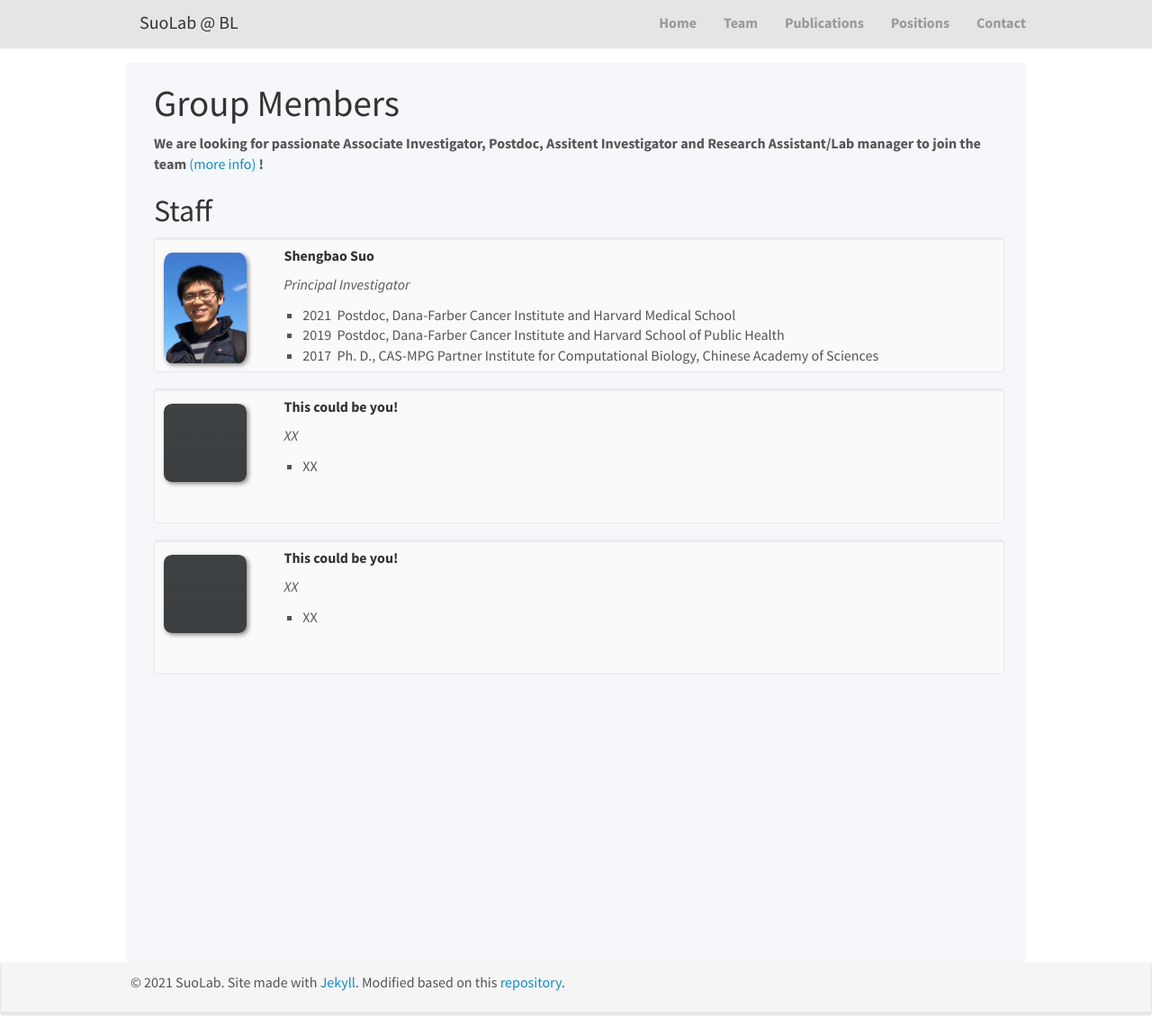
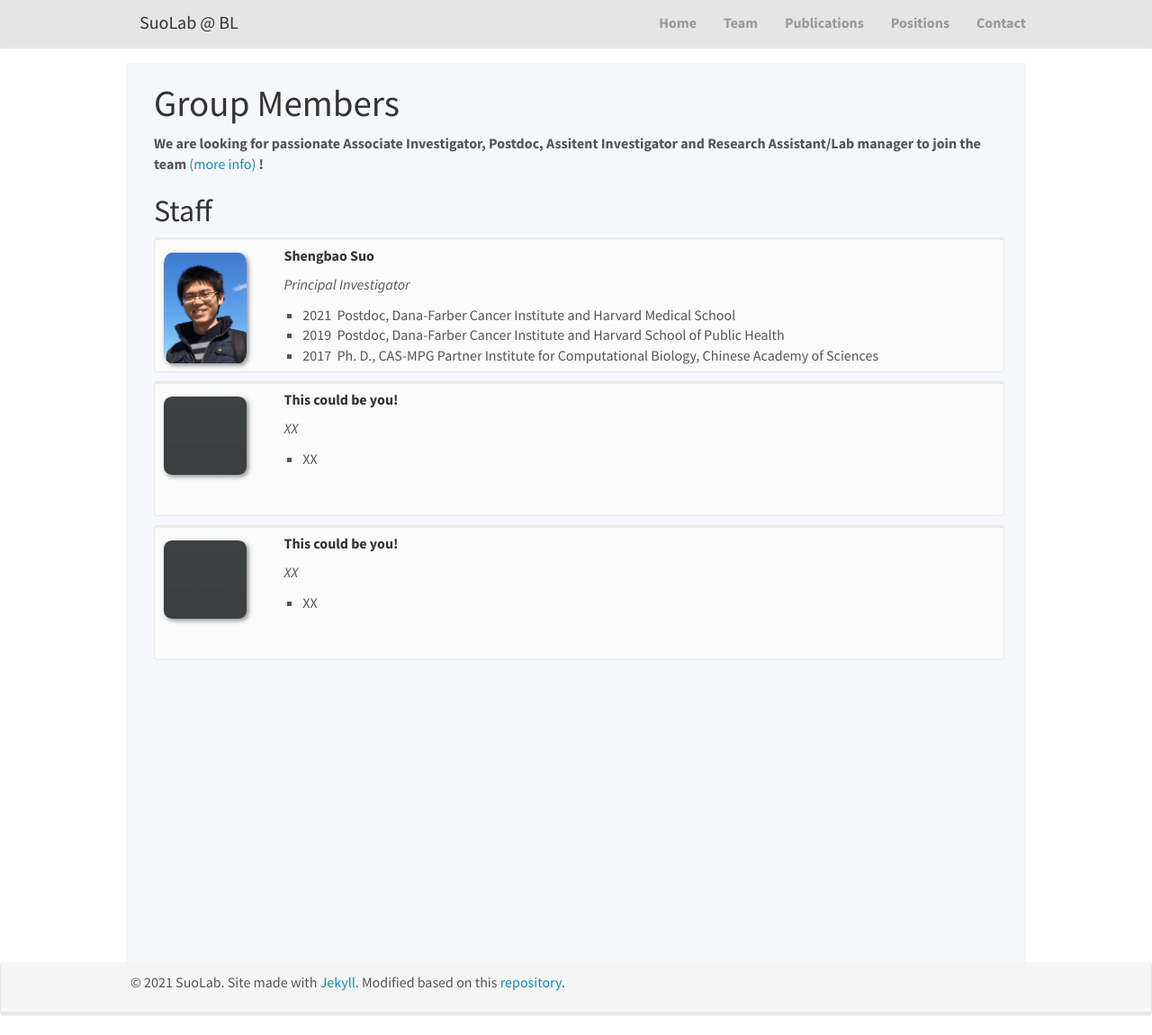
Before and after one commit to suoshengbao/suoshengbao.github.io, a Jekyll site: the page built from _pages/team.md, in a window 1280 px wide and 1151 px high. Shown: the whole window at 90% size. Built offline with Jekyll 4.4.1, drawn with Linux system fonts in a browser that asks for light colours; nearby versions of some CDN libraries.

Commit message:
Update team.md

```diff
--- a/_pages/team.md
+++ b/_pages/team.md
@@ -26,7 +26,7 @@ permalink: /team/
 </div>
 </div>
 
-<div style="padding-left: 0px; display:inline-block;margin-top:-2px;">
+<div style="padding-left: 0px; display:inline-block;margin-top:-10px;">
 <div class="well"  style="height: 150px; width: 945px">
 <img src="/images/teampic/dummy.png" width="10%" style="float: left;"/>
 <h5><strong>&nbsp;&nbsp;&nbsp;&nbsp;&nbsp;&nbsp;This could be you!<strong></h5>
@@ -37,7 +37,7 @@ permalink: /team/
 </div>
 </div>
 
-<div style="padding-left: 0px; display:inline-block;margin-top:-2px;">
+<div style="padding-left: 0px; display:inline-block;margin-top:-10px;">
 <div class="well"  style="height: 150px; width: 945px">
 <img src="/images/teampic/dummy.png" width="10%" style="float: left;"/>
 <h5><strong>&nbsp;&nbsp;&nbsp;&nbsp;&nbsp;&nbsp;This could be you!<strong></h5>
```
